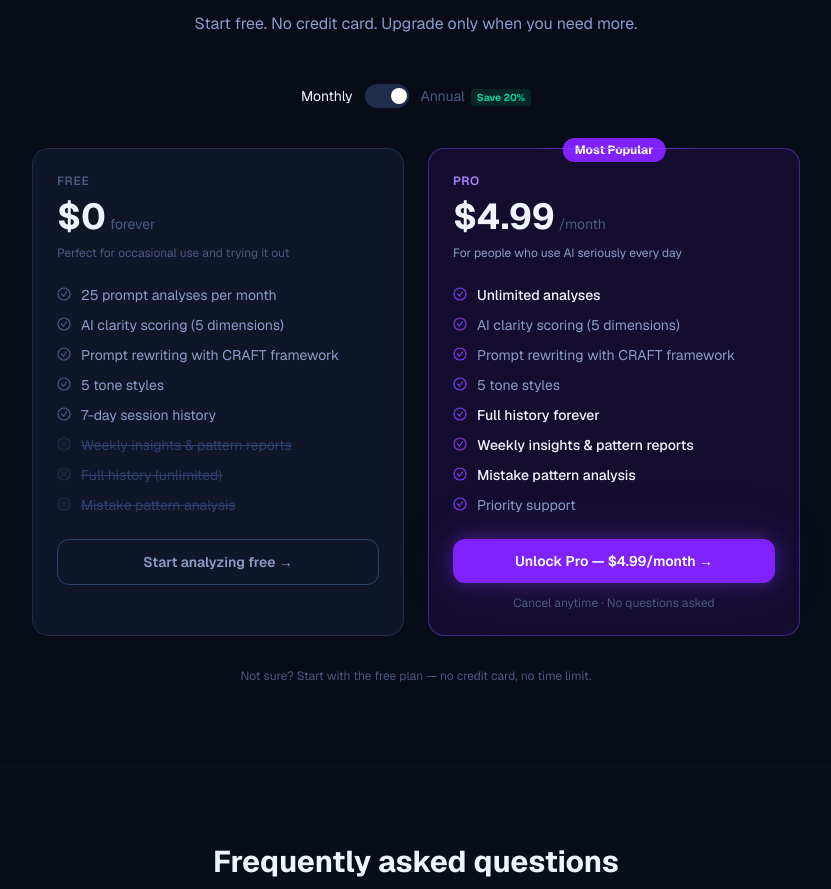
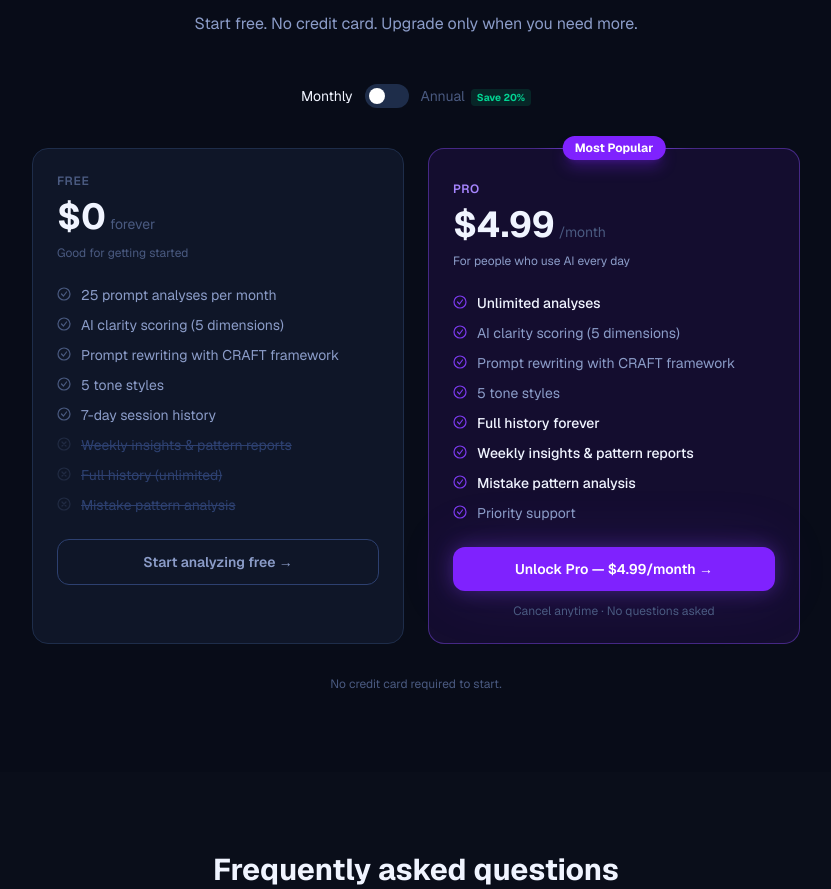
Before and after one commit to artshllk/prompt-analyzer-ai, a Next.js app: page / in a window 1280 px wide. Shown: the part 5520-6409 px from the top of the page, without its empty margins (224-1055 px from the left). Built offline with nearby package versions, Linux system fonts and the light colour scheme.

Commit message:
add new blogs & update site.xml

```diff
--- a/src/app/layout.tsx
+++ b/src/app/layout.tsx
@@ -8,11 +8,11 @@ const geistMono = Geist_Mono({ variable: '--font-geist-mono', subsets: ['latin']
 export const metadata: Metadata = {
   metadataBase: new URL('https://deepclario.com'),
   title: {
-    default: 'Deepclario — AI Prompt Improver & Analyzer',
-    template: '%s — Deepclario',
+    default: 'Deepclario — AI Prompt Improver and Analyzer',
+    template: '%s | Deepclario',
   },
-  description: 'Deepclario analyzes your AI prompts, scores them across 5 dimensions, and rewrites them to get dramatically better results from ChatGPT, Claude, and Gemini. Free to try.',
-  keywords: ['prompt improver', 'AI prompt improver', 'prompt analyzer', 'prompt engineering', 'improve AI prompts', 'ChatGPT prompt tips', 'better prompts', 'prompt optimization'],
+  description: 'Deepclario scores your AI prompts across 5 dimensions, asks the right clarifying questions, and rewrites them to get better results from ChatGPT, Claude, and Gemini.',
+  keywords: ['prompt improver', 'AI prompt improver', 'prompt analyzer', 'prompt engineering', 'improve AI prompts', 'ChatGPT prompts', 'better prompts', 'prompt optimization', 'how to write better prompts'],
   authors: [{ name: 'Deepclario', url: 'https://deepclario.com' }],
   creator: 'Deepclario',
   icons: {
@@ -24,8 +24,8 @@ export const metadata: Metadata = {
     locale: 'en_US',
     url: 'https://deepclario.com',
     siteName: 'Deepclario',
-    title: 'Deepclario — AI Prompt Improver & Analyzer',
-    description: 'Score, analyze, and improve your AI prompts. Get better results from ChatGPT, Claude, and Gemini. Free to try — no account required.',
+    title: 'Deepclario — AI Prompt Improver and Analyzer',
+    description: 'Score, analyze, and improve your AI prompts. Get better results from ChatGPT, Claude, and Gemini.',
     images: [{ url: '/logo.png', width: 512, height: 512, alt: 'Deepclario logo' }],
   },
   twitter: {
--- a/src/components/marketing/FAQSection.tsx
+++ b/src/components/marketing/FAQSection.tsx
@@ -9,7 +9,7 @@ const FAQS = [
   },
   {
     q: 'Is Deepclario free to use?',
-    a: 'Yes. The free plan gives you 25 prompt analyses per month with full AI improvement, clarity scoring, and tone control. No credit card required. The Pro plan ($5/month) adds unlimited analyses, full history, and weekly insight reports.',
+    a: 'Yes. The free plan gives you 25 prompt analyses per month with full AI improvement, clarity scoring, and tone control. No credit card needed. The Pro plan ($4.99/month) adds unlimited analyses, full history, and weekly insight reports.',
   },
   {
     q: 'How does Deepclario improve my prompts?',
--- a/src/components/marketing/FeatureCards.tsx
+++ b/src/components/marketing/FeatureCards.tsx
@@ -40,7 +40,7 @@ export function FeatureCards() {
           className={`rounded-2xl border ${f.border} bg-gradient-to-br ${f.color} p-6`}
         >
           <span className="text-3xl mb-4 block">{f.icon}</span>
-          <h3 className="text-gray-200 font-bold text-[#f0f4ff] mb-2">{f.title}</h3>
+          <h3 className="font-bold text-[#f0f4ff] mb-2">{f.title}</h3>
           <p className="text-sm text-[#8b9cc8] leading-relaxed">{f.desc}</p>
         </motion.div>
       ))}
--- a/src/components/marketing/PricingSection.tsx
+++ b/src/components/marketing/PricingSection.tsx
@@ -39,7 +39,7 @@ export function PricingSection() {
           className={`relative w-11 h-6 rounded-full transition-colors ${annual ? 'bg-violet-600' : 'bg-[#1e2d4a]'}`}
           aria-label="Toggle annual billing"
         >
-          <span className={`absolute top-1 w-4 h-4 rounded-full bg-white transition-transform ${annual ? 'translate-x-6' : 'translate-x-1'}`} />
+          <span className={`absolute top-1 left-1 w-4 h-4 rounded-full bg-white transition-transform duration-200 ${annual ? 'translate-x-5' : 'translate-x-0'}`} />
         </button>
         <span className={`text-sm transition-colors ${annual ? 'text-[#f0f4ff]' : 'text-[#4a5a80]'}`}>
           Annual
@@ -62,7 +62,7 @@ export function PricingSection() {
               <span className="text-4xl font-bold text-[#f0f4ff]">$0</span>
               <span className="text-sm text-[#4a5a80]">forever</span>
             </div>
-            <p className="text-xs text-[#4a5a80] mt-2">Perfect for occasional use and trying it out</p>
+            <p className="text-xs text-[#4a5a80] mt-2">Good for getting started</p>
           </div>
 
           <ul className="space-y-2.5 mb-6">
@@ -98,10 +98,10 @@ export function PricingSection() {
           whileInView={{ opacity: 1, y: 0 }}
           viewport={{ once: true }}
           transition={{ duration: 0.4, delay: 0.1 }}
-          className="relative rounded-2xl p-6 border border-violet-500/40 bg-violet-600/10"
+          className="relative rounded-2xl pt-8 px-6 pb-6 border border-violet-500/40 bg-violet-600/10"
         >
-          <div className="absolute -top-3 left-1/2 -translate-x-1/2">
-            <span className="px-3 py-1 rounded-full bg-violet-600 text-white text-xs font-bold">Most Popular</span>
+          <div className="absolute -top-3.5 left-1/2 -translate-x-1/2 z-10">
+            <span className="px-3 py-1 rounded-full bg-violet-600 text-white text-xs font-bold whitespace-nowrap shadow-lg shadow-violet-600/30">Most Popular</span>
           </div>
           <div className="absolute -top-px left-1/2 -translate-x-1/2 w-40 h-px bg-gradient-to-r from-transparent via-violet-500 to-transparent" />
 
@@ -114,7 +114,7 @@ export function PricingSection() {
               <span className="text-sm text-[#4a5a80]">/month</span>
               {annual && <span className="text-xs text-[#4a5a80] ml-1">billed $47.88/year</span>}
             </div>
-            <p className="text-xs text-[#8b9cc8] mt-2">For people who use AI seriously every day</p>
+            <p className="text-xs text-[#8b9cc8] mt-2">For people who use AI every day</p>
           </div>
 
           <ul className="space-y-2.5 mb-6">
@@ -140,7 +140,7 @@ export function PricingSection() {
       </div>
 
       <p className="text-center text-xs text-[#4a5a80] mt-8">
-        Not sure? Start with the free plan — no credit card, no time limit.
+        No credit card required to start.
       </p>
     </div>
   )
--- a/src/components/playground/ClarifyPanel.tsx
+++ b/src/components/playground/ClarifyPanel.tsx
@@ -34,7 +34,7 @@ export function ClarifyPanel({
   }
 
   function handleKeyDown(e: React.KeyboardEvent) {
-    if ((e.metaKey || e.ctrlKey) && e.key === 'Enter') {
+    if (e.key === 'Enter' && !e.shiftKey) {
       e.preventDefault()
       handleSubmit()
     }
@@ -100,7 +100,7 @@ export function ClarifyPanel({
           />
 
           <div className="flex items-center justify-between">
-            <span className="text-xs text-[#2d4070]">⌘ + Enter to submit</span>
+            <span className="text-xs text-[#2d4070]">Enter to submit · Shift+Enter for new line</span>
             <motion.button
               onClick={handleSubmit}
               disabled={!answer.trim() || isLoading}
--- a/src/components/playground/SignupGate.tsx
+++ b/src/components/playground/SignupGate.tsx
@@ -81,7 +81,7 @@ export function SignupGate({ used, limit, onEmailCaptured }: SignupGateProps) {
                 Sign in / Sign up
               </button>
             </div>
-            <p className="text-xs text-[#4a5a80]">{used}/{limit} used · No spam · Unsubscribe anytime</p>
+            <p className="text-xs text-[#4a5a80]">{used} of {limit} used — we won&apos;t spam you</p>
           </motion.div>
         )}
 
@@ -137,7 +137,7 @@ export function SignupGate({ used, limit, onEmailCaptured }: SignupGateProps) {
           <motion.div key="auth" initial={{ opacity: 0 }} animate={{ opacity: 1 }} exit={{ opacity: 0 }} className="text-center">
             <h3 className="text-lg font-bold text-[#f0f4ff] mb-1.5">Sign in to continue</h3>
             <p className="text-sm text-[#8b9cc8] max-w-sm mx-auto mb-5">
-              Free account: <strong className="text-[#f0f4ff]">25 analyses/month</strong>, full history, and insights.
+              Free account includes 25 analyses a month, full history, and insights.
             </p>
             <div className="flex flex-col sm:flex-row items-center justify-center gap-3 mb-4">
               <Link
--- a/src/components/ui/PaywallModal.tsx
+++ b/src/components/ui/PaywallModal.tsx
@@ -71,8 +71,8 @@ export function PaywallModal({ open, onClose }: PaywallModalProps) {
               </div>
               <h2 className="text-2xl font-bold text-[#f0f4ff] mb-2">You&apos;ve hit your limit</h2>
               <p className="text-[#8b9cc8] text-sm leading-relaxed">
-                You&apos;ve used all 25 free analyses this month.<br />
-                Upgrade to Pro for unlimited access.
+                You&apos;ve used all 25 free analyses this month.
+                Upgrade to keep going.
               </p>
             </div>
 
@@ -89,9 +89,9 @@ export function PaywallModal({ open, onClose }: PaywallModalProps) {
                   }`}
                 >
                   {p === 'pro_monthly' ? (
-                    <span>Monthly <span className="font-bold">$5</span></span>
+                    <span>Monthly <span className="font-bold">$4.99</span></span>
                   ) : (
-                    <span>Annual <span className="font-bold">$48</span> <span className="text-emerald-400 text-xs">Save 20%</span></span>
+                    <span>Annual <span className="font-bold">$47.88</span> <span className="text-emerald-400 text-xs">Save 20%</span></span>
                   )}
                 </button>
               ))}
@@ -123,7 +123,7 @@ export function PaywallModal({ open, onClose }: PaywallModalProps) {
               onClick={onClose}
               className="w-full py-2 text-sm text-[#4a5a80] hover:text-[#8b9cc8] transition-colors"
             >
-              Maybe later
+              Not now
             </button>
           </motion.div>
         </motion.div>
```
